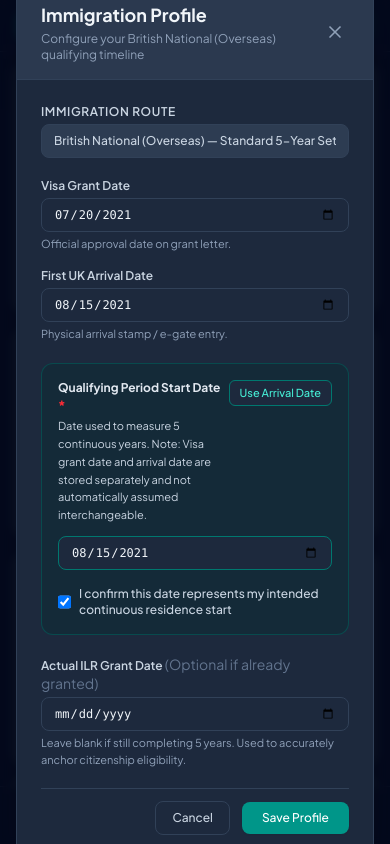
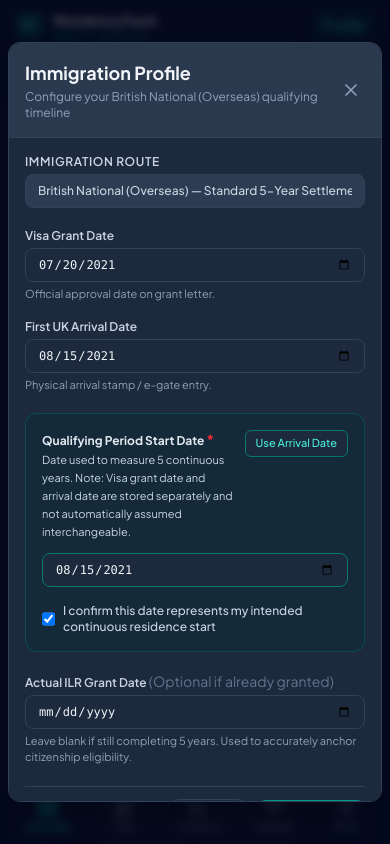
Before and after one commit to scmlewis/ResidencyTrack, a React (Vite) app: page / in a window 390 px wide. Both pictures are taken after a click on the button "Profile". Shown: the top 844 px of the page. Built offline with nearby package versions, Linux system fonts and the light colour scheme.

Commit message:
Fix profile modal mobile overflow (responsive width/padding/scroll)

```diff
--- a/src/components/ImmigrationProfileModal.tsx
+++ b/src/components/ImmigrationProfileModal.tsx
@@ -55,10 +55,10 @@ export const ImmigrationProfileModal: React.FC<ImmigrationProfileModalProps> = (
   };
 
   return (
-    <div className="fixed inset-0 z-50 flex items-center justify-center p-4 bg-slate-950/70 backdrop-blur-xs overflow-y-auto">
-      <div className="bg-white dark:bg-slate-800 rounded-xl shadow-2xl border border-slate-200 dark:border-slate-700 w-full max-w-lg overflow-hidden my-8 transition-colors">
+    <div className="fixed inset-0 z-50 flex items-center justify-center p-2 sm:p-4 bg-slate-950/70 backdrop-blur-xs overflow-y-auto">
+      <div className="bg-white dark:bg-slate-800 rounded-xl shadow-2xl border border-slate-200 dark:border-slate-700 w-full max-w-full sm:max-w-lg max-h-[90vh] overflow-y-auto my-4 sm:my-8 transition-colors">
         {/* Header */}
-        <div className="flex items-center justify-between px-6 py-4 border-b border-slate-200 dark:border-slate-700 bg-slate-50 dark:bg-slate-700/70">
+        <div className="flex items-center justify-between px-4 sm:px-6 py-4 border-b border-slate-200 dark:border-slate-700 bg-slate-50 dark:bg-slate-700/70">
           <div>
             <h2 className="text-lg font-bold text-slate-900 dark:text-slate-100">Immigration Profile</h2>
             <p className="text-xs text-slate-500 dark:text-slate-400 mt-0.5">
@@ -74,7 +74,7 @@ export const ImmigrationProfileModal: React.FC<ImmigrationProfileModalProps> = (
         </div>
 
         {/* Content Form */}
-        <form onSubmit={handleSubmit} className="p-6 space-y-5">
+        <form onSubmit={handleSubmit} className="p-4 sm:p-6 space-y-5">
           {error && (
             <div className="p-3 bg-red-50 dark:bg-red-950/50 border border-red-200 dark:border-red-900 rounded-lg flex items-start gap-2.5 text-xs text-red-700 dark:text-red-300">
               <ShieldAlert className="w-4 h-4 shrink-0 text-red-500 mt-0.5" />
```
